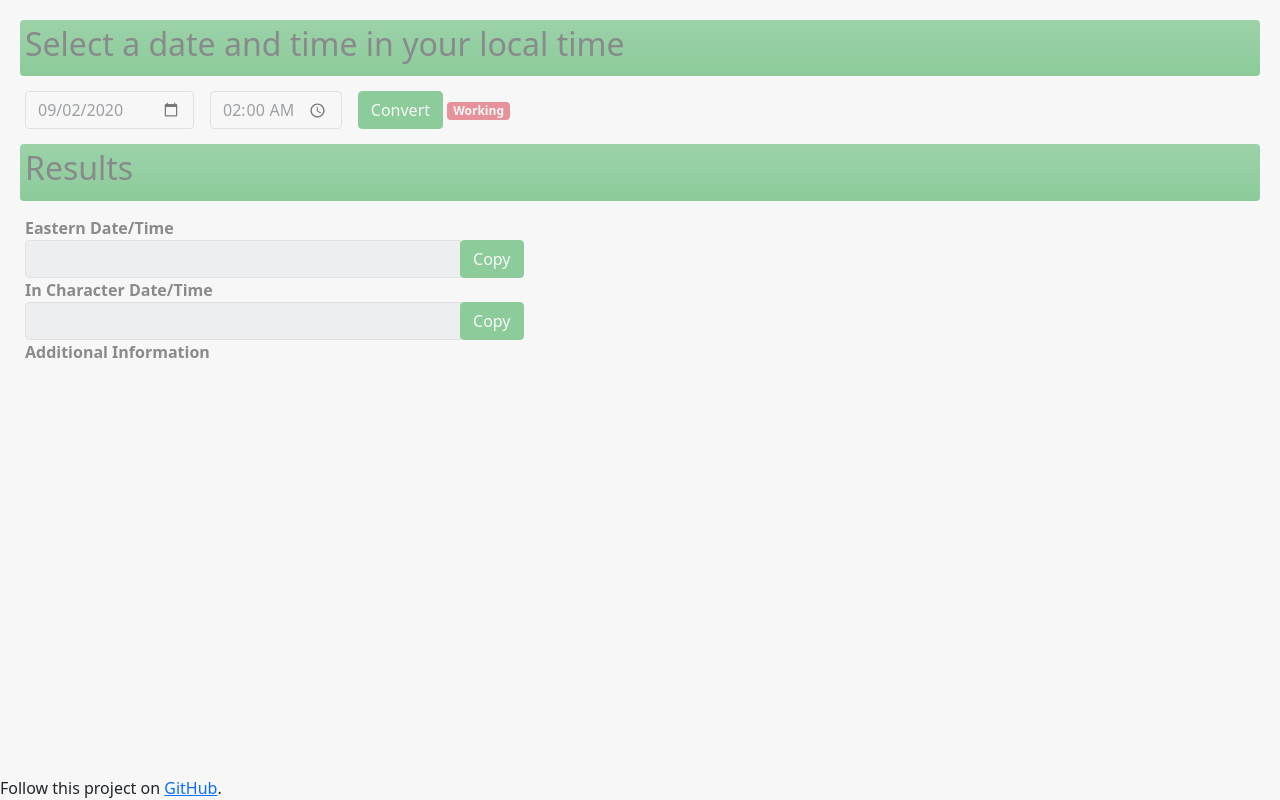
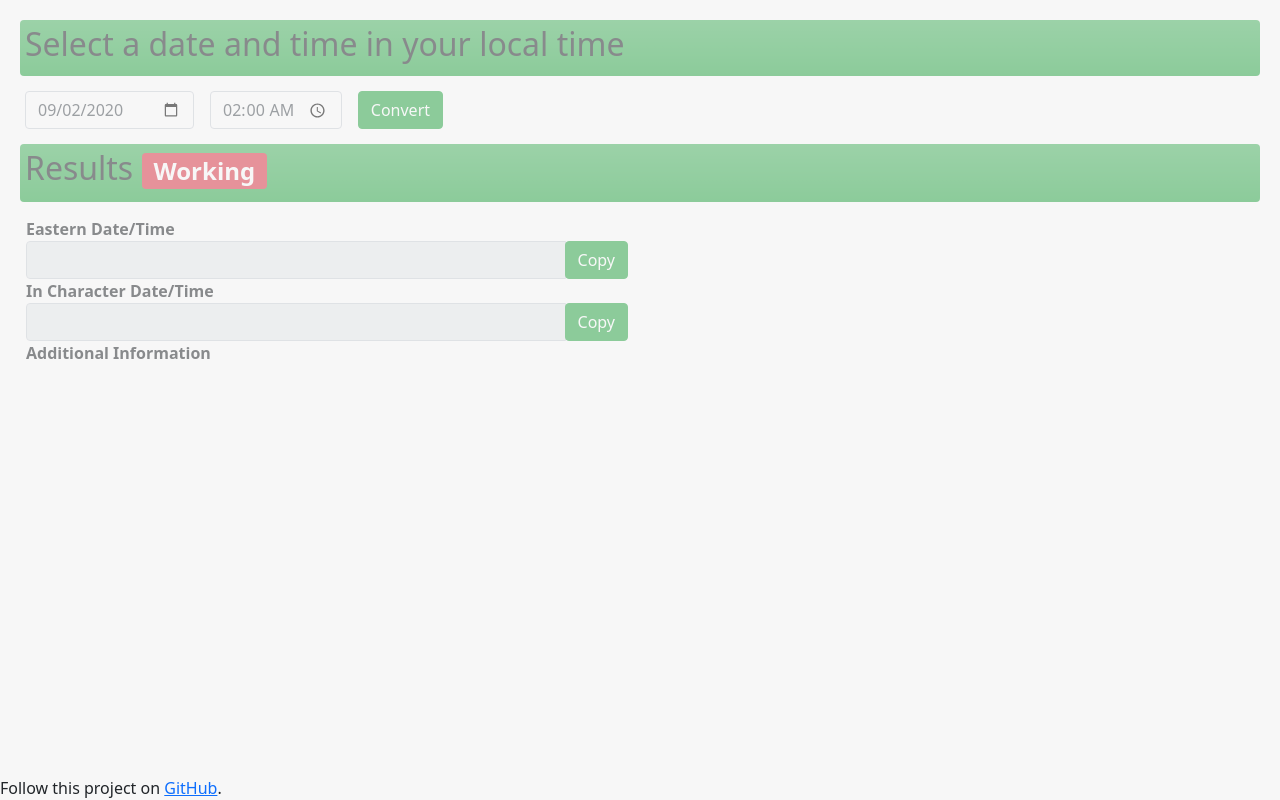
Before and after one commit to gesslar/threshtime, a plain HTML site: page index.html in a window 1280 px wide. Drawn offline with nearby package versions, Linux system fonts and the light colour scheme; no server answers.

Commit message:
fixing positioning and layout

```diff
--- a/index.html
+++ b/index.html
@@ -8,8 +8,6 @@
     <link rel="stylesheet" href="css/style.css">
     <link rel="stylesheet" href="https://stackpath.bootstrapcdn.com/bootstrap/5.0.0-alpha1/css/bootstrap.min.css" integrity="sha384-r4NyP46KrjDleawBgD5tp8Y7UzmLA05oM1iAEQ17CSuDqnUK2+k9luXQOfXJCJ4I" crossorigin="anonymous">
     <script defer src="scripts/main.js"></script>
-    <!-- <script defer src="scripts/config.js"></script> -->
-    <!-- <script defer src="scripts/threshdatetime.js"></script> -->
     <script defer src="scripts/moment.min.js"></script>
     <script defer src="scripts/moment-timezone-with-data.js"></script>
 </head>
@@ -29,26 +27,25 @@
             </div>
             <div class="col-auto">
                 <input class="btn btn-success" type="button" value="Convert" id="convert">
-                <span id="working" class="working-hide badge bg-danger">Working</span>
             </div>
         </div>
     </div>
     <div class="bg-success section-heading">
         <h2>
-            Results
+            Results <span id="working" class="working-hide badge bg-danger">Working</span>
         </h2>
     </div>
-    <div class="output-area">
+    <div class="output-area container-fluid">
         <!-- EASTERN TIME -->
         <div>
             <div class="row">
-                <div class="col-5">
+                <div class="col-md-6">
                     <strong>Eastern Date/Time</strong>
                     <span id="copiedet" class="copied-hide badge bg-success">Copied</span>
                 </div>
             </div>
             <div class="row">
-                <div class="col-5">
+                <div class="col-md-6">
                     <div class="input-group">
                         <input class="form-control" type="text" id="etdatetimeoutput" readonly>
                         <span class="input-group-btn">
@@ -61,13 +58,13 @@
         <!-- IC TIME -->
         <div>
             <div class="row">
-                <div class="col-5">
+                <div class="col-md-6">
                     <strong>In Character Date/Time</strong>
                     <span id="copiedic" class="copied-hide badge bg-success">Copied</span>
                 </div>
             </div>
             <div class="row">
-                <div class="col-5">
+                <div class="col-md-6">
                     <div class="input-group">
                         <input class="form-control" type="text" id="icdatetimeoutput" readonly>
                         <span class="input-group-btn">
@@ -78,11 +75,11 @@
             </div>
             <div class="row">
                 <div class="row">
-                    <div class="col-5">
+                    <div class="col-md-6">
                         <strong>Additional Information</strong>
                     </div>
                 </div>
-                <div class="col-5" id="icmoreinfo">
+                <div class="col" id="icmoreinfo">
 
                 </div>
             </div>
```
